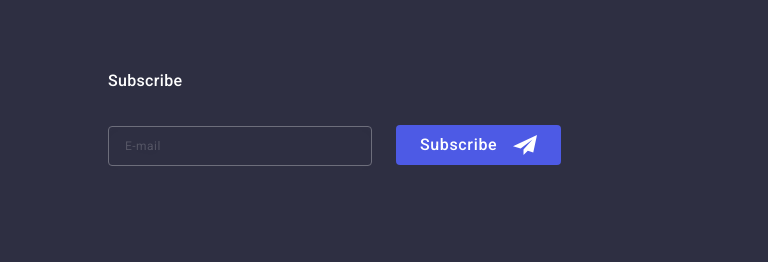
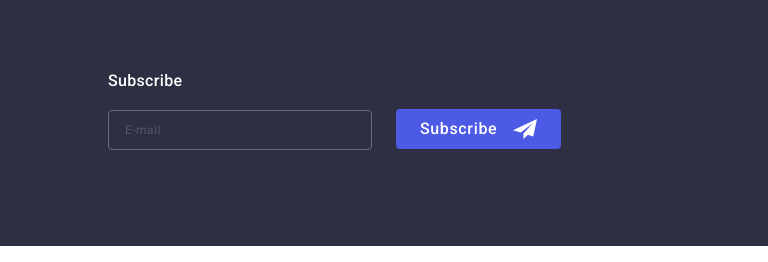
Before and after one commit to mamkinpro/goit-markup-hw-07, a plain HTML site: page index.html in a window 768 px wide. Shown: the part 2990-3252 px from the top of the page. Drawn offline with nearby package versions, Linux system fonts and the light colour scheme.

Commit message:
modified:   css/styles.css #

```diff
--- a/css/styles.css
+++ b/css/styles.css
@@ -842,6 +842,9 @@ screen and (min-resolution: 2dppx) {
   .logo-footer{
     display:inline-block;
   }
+  .footer-button{
+    margin: 0;
+  }
 }
 
 /*============TABLET============*/
```
